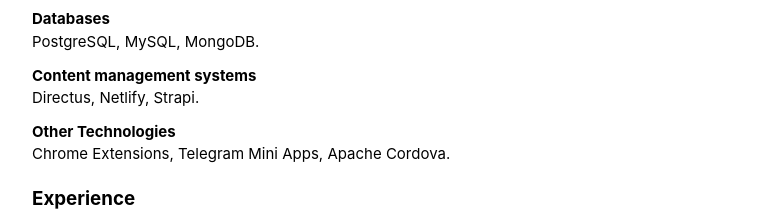
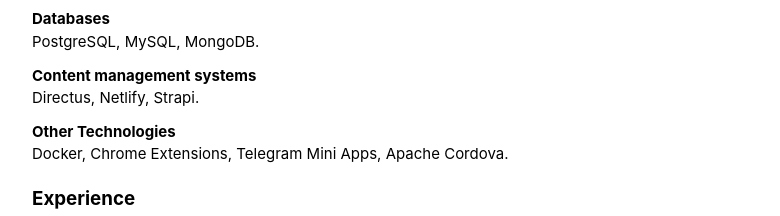
Before and after one commit to dmtkpv/dmtkpv.com, a plain HTML site: page cv.html in a window 1280 px wide. Shown: the part 950-1166 px from the top of the page, without its empty margins (248-1028 px from the left). Drawn offline with Linux system fonts and the light colour scheme.

Commit message:
Update cv.html

```diff
--- a/cv.html
+++ b/cv.html
@@ -125,7 +125,7 @@
     </p>
     <p>
         <b>Other Technologies </b><br>
-        Chrome Extensions, Telegram Mini Apps, Apache Cordova.
+        Docker, Chrome Extensions, Telegram Mini Apps, Apache Cordova.
     </p>
 
 
```
